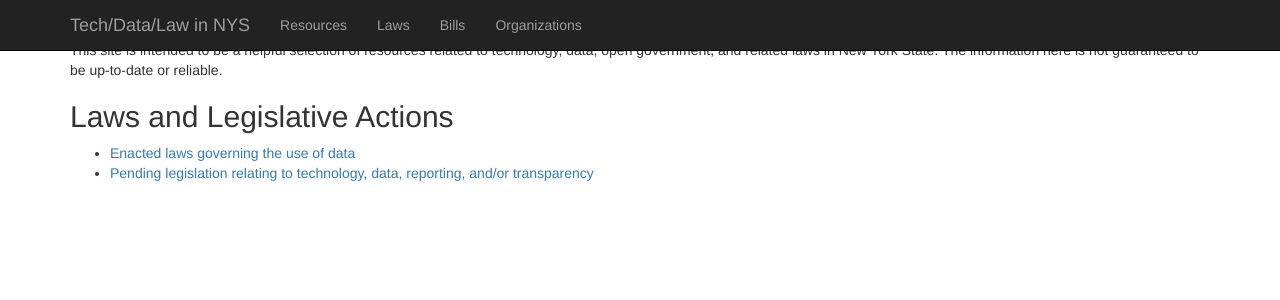
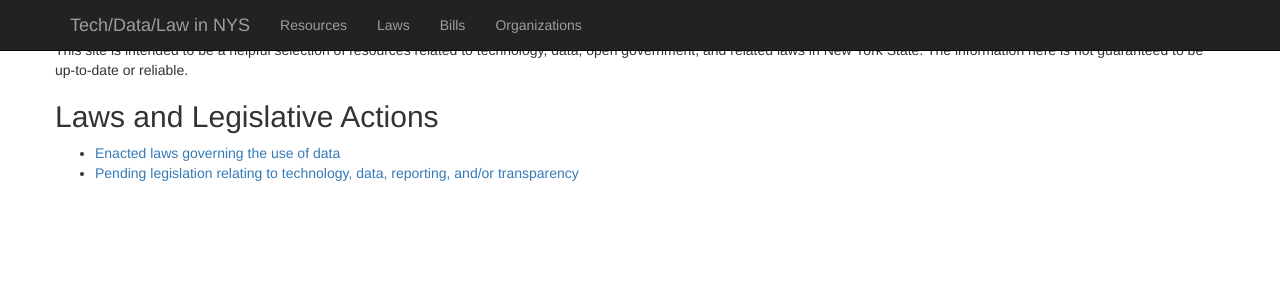
Before and after one commit to technickle/open-data-resources, a Jekyll site: the page built from index.md, in a window 1280 px wide. Shown: the top 300 px of the page. Built offline with Jekyll 4.4.1, drawn with Linux system fonts in a browser that asks for light colours.

Commit message:
Update default.html

```diff
--- a/_layouts/default.html
+++ b/_layouts/default.html
@@ -39,12 +39,12 @@
       </div>
     </nav>
   </div>
-  <div class="container">
+  <div class="container"><div class="row">
   <br />
   <br />
     This site is intended to be a helpful selection of resources related to technology, data, open government, and related laws in New York State. The information here is not guaranteed to be up-to-date or reliable.
   {{content}}
-  </div>
+  </div></div>
   <footer> </footer>
   </body>
   </html>
```
